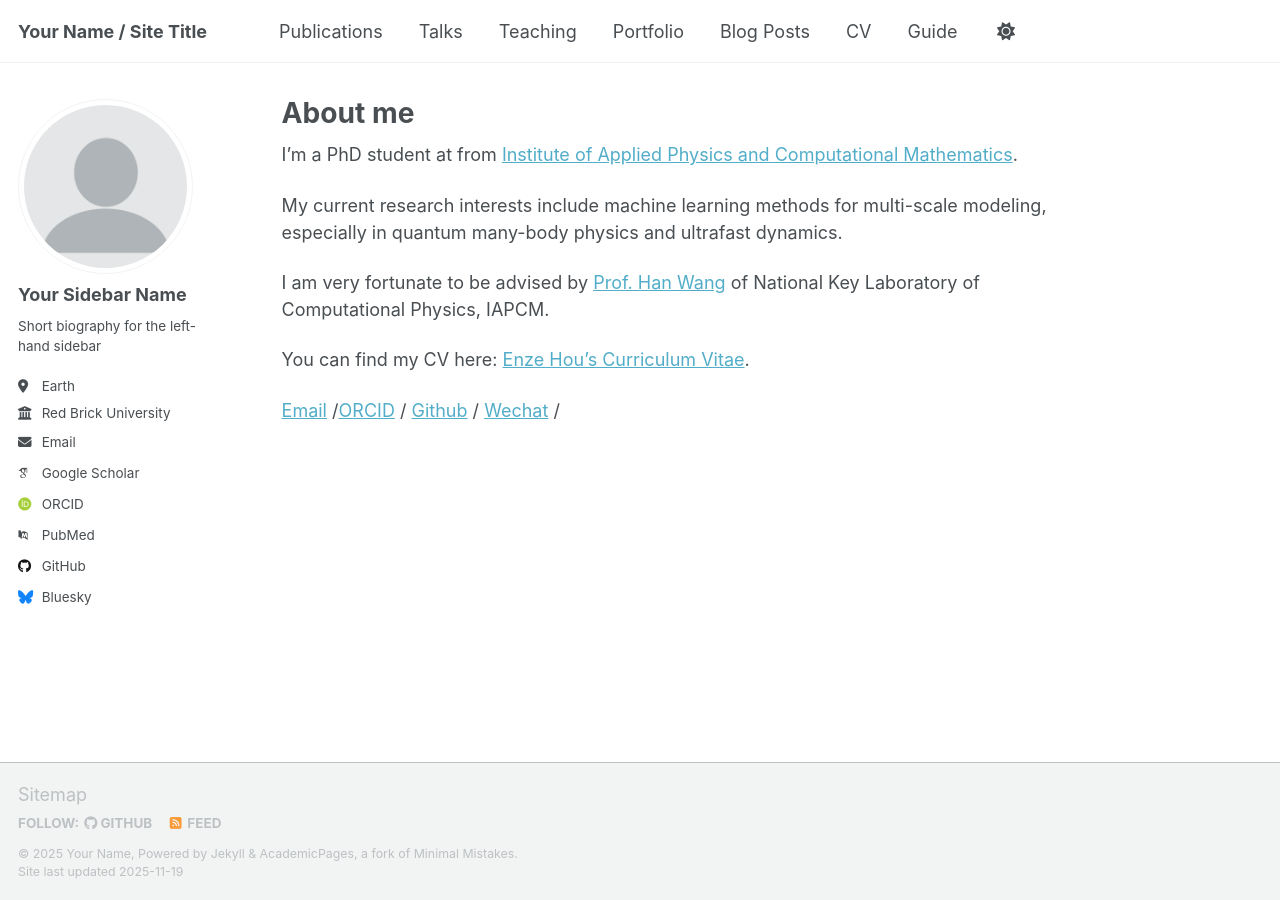
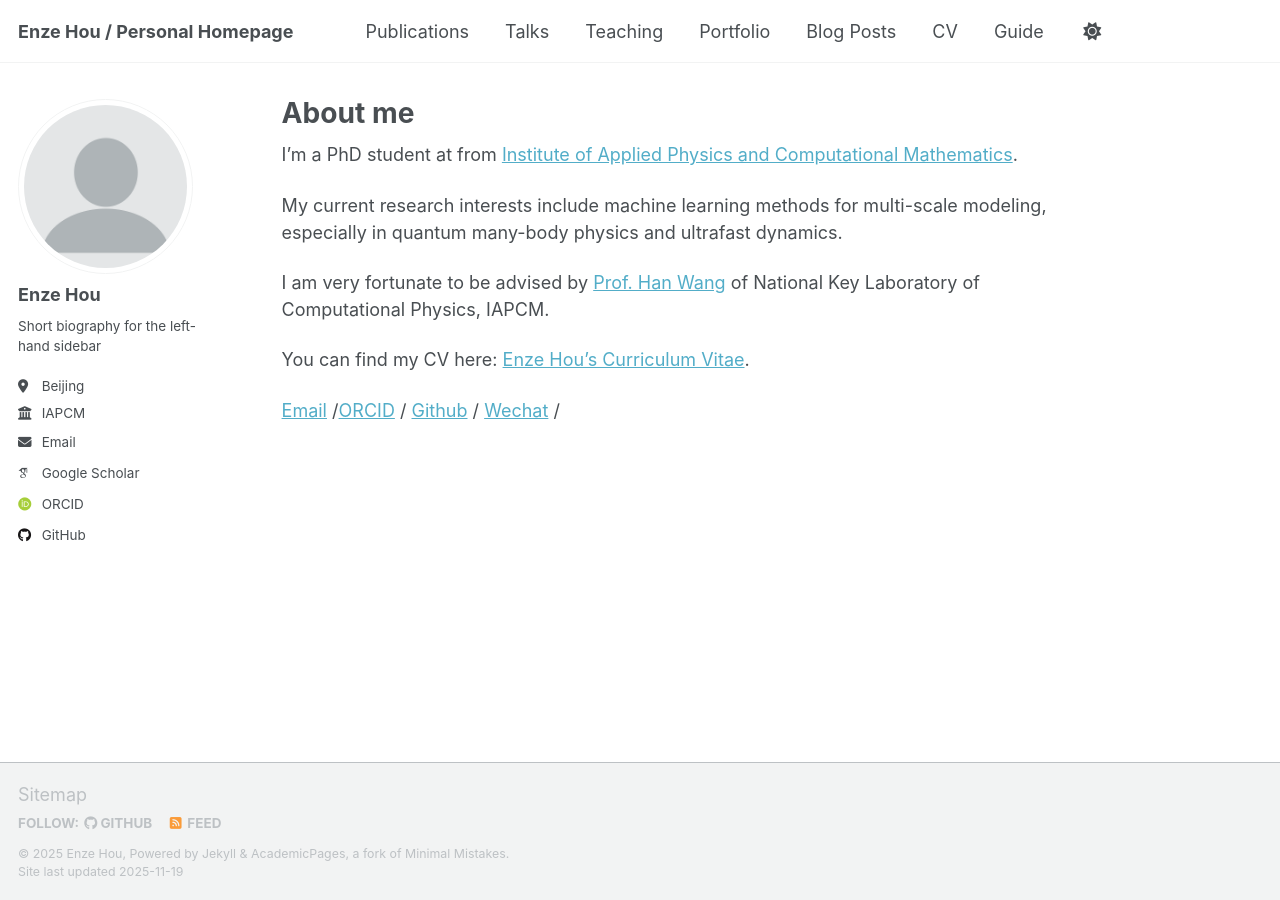
Before and after one commit to SGENZO/sgenzo.github.io, a Jekyll site: the page built from _pages/about.md, in a window 1280 px wide. Built offline with Jekyll 4.4.1, drawn with Linux system fonts in a browser that asks for light colours; some web fonts are replaced; a script that is not in the unit is left out.

Commit message:
Update _config.yml

```diff
--- a/_config.yml
+++ b/_config.yml
@@ -9,14 +9,14 @@
 # Basic Site Settings
 locale                   : "en-US"
 site_theme               : "default" # Currently available options are "default", "air"
-title                    : "Your Name / Site Title"
+title                    : "Enze Hou / Personal Homepage"
 title_separator          : "-"
-name                     : &name "Your Name"
-description              : &description "Your Name's academic portfolio"   # Update this with a general description of your site, this is the default if not overridden by a page
-url                      : https://academicpages.github.io # The base hostname & protocol for your site e.g. "https://[your GitHub username].github.io",
+name                     : &name "Enze Hou"
+description              : &description "PhD student from IAPCM"   # Update this with a general description of your site, this is the default if not overridden by a page
+url                      : https://sgenzo.github.io # The base hostname & protocol for your site e.g. "https://[your GitHub username].github.io",
                                                            # or if you already have some other page hosted on Github then use "https://[your GitHub username].github.io/[Your Repo Name]"
 baseurl                  : "" # the subpath of your site, e.g. "/blog"
-repository               : "academicpages/academicpages.github.io"
+repository               : "SGENZO/sgenzo.github.io"
 
 # Site Author - The following control what appear as part of the author content on the side bar.
 #               If a field is blank the icon and link will not appear, otherwise it will be shown.
@@ -24,13 +24,13 @@ repository               : "academicpages/academicpages.github.io"
 author:
   # Biographic information
   avatar           : "profile.png"
-  name             : "Your Sidebar Name"
+  name             : "Enze Hou"
   pronouns         : # example: "she/her"
   bio              : "Short biography for the left-hand sidebar"
-  location         : "Earth"
-  employer         : "Red Brick University"
+  location         : "Beijing"
+  employer         : "IAPCM"
   uri              : # URL
-  email            : "none@example.org"
+  email            : "houenze21@gscaep.ac.cn"
 
   # Academic websites
   academia         : # URL
@@ -38,9 +38,9 @@ author:
   googlescholar    : "https://scholar.google.com/citations?user=PS_CX0AAAAAJ"
   inspire-hep      : # URL
   impactstory      : # URL
-  orcid            : "https://orcid.org/yourorcidurl"
+  orcid            : "https://orcid.org/0009-0002-4185-3838"
   semantic         : # URL
-  pubmed           : "https://www.ncbi.nlm.nih.gov/pubmed/?term=john+snow"
+  # pubmed           : "https://www.ncbi.nlm.nih.gov/pubmed/?term=john+snow"
   researchgate     : # URL
   scopus           : # URL
 
@@ -54,7 +54,7 @@ author:
 
   # Social media
   artstation       : # Username
-  bluesky          : "bsky.app" # Replace this with you Bluesky username
+  # bluesky          : "bsky.app" # Replace this with you Bluesky username
   facebook         : # Username
   flickr           : # Username
   foursquare       : # Username
```
